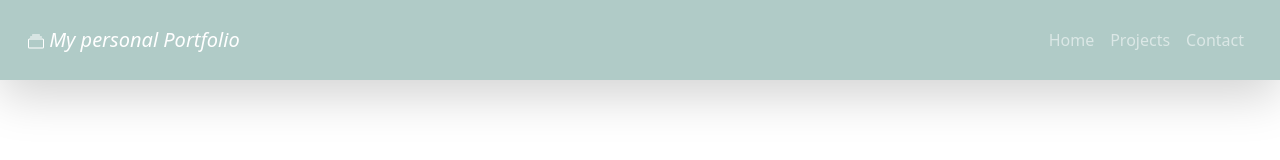
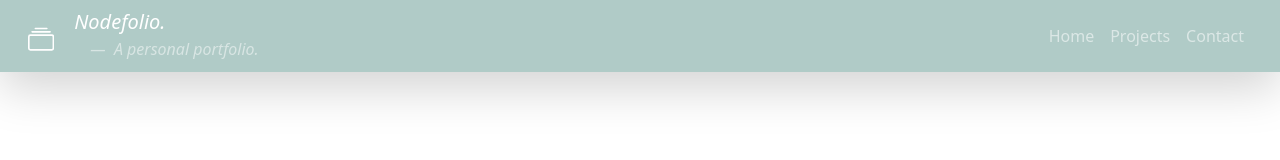
Before and after one commit to CristiPV/kea-node, a website: page 8._Nodefolio/public/navbar/navbar.html in a window 1280 px wide. Drawn offline with nearby package versions, Linux system fonts and the light colour scheme.

Commit message:
Nodefolio: update navbar text and styling

```diff
--- a/8._Nodefolio/public/navbar/navbar.css
+++ b/8._Nodefolio/public/navbar/navbar.css
@@ -1,4 +1,10 @@
 .navbar {
-    height: 10vh;
+    height: 9vh;
+    max-height: 9vh;
     background: rgba(157, 190, 185, 0.8);
 }
+
+.navbar .logo {
+    display: flex;
+    align-items: center;
+}
--- a/8._Nodefolio/public/navbar/navbar.html
+++ b/8._Nodefolio/public/navbar/navbar.html
@@ -4,26 +4,33 @@
     <meta charset="UTF-8">
     <meta http-equiv="X-UA-Compatible" content="IE=edge">
     <meta name="viewport" content="width=device-width, initial-scale=1.0">
-    <title>Document</title>
+    <title>Nodefolio</title>
 
+    <link rel="icon" href="/images/icon.png">
+
+    <link rel="stylesheet" href="/app.css">
     <link rel="stylesheet" href="/navbar/navbar.css">
-    <link rel="stylesheet" href="/frontpage/frontpage.css">
-    <link rel="stylesheet" href="/projects/projects.css">
     <link rel="stylesheet" href="/footer/footer.css">
 
     <!-- Bootstrap Stylesheet -->
     <link href="https://cdn.jsdelivr.net/npm/bootstrap@5.0.0-beta2/dist/css/bootstrap.min.css" rel="stylesheet" integrity="sha384-BmbxuPwQa2lc/FVzBcNJ7UAyJxM6wuqIj61tLrc4wSX0szH/Ev+nYRRuWlolflfl" crossorigin="anonymous">
 
 </head>
-<body class="d-flex flex-column" style="min-height: 100vh;">
+<body class="body d-flex flex-column">
 
     <nav class="navbar navbar-expand-lg navbar-dark sticky-top shadow-lg p-3">
-        <div class="container-fluid">
-            <a class="navbar-brand fw-light fst-italic" href="/home">
-                <svg xmlns="http://www.w3.org/2000/svg" width="16" height="16" fill="currentColor" class="bi bi-collection" viewBox="0 0 16 16">
+        <div class="container-fluid justify-content-start">
+            <a class="logo navbar-brand fw-light fst-italic mt-2" href="/home">
+                <svg xmlns="http://www.w3.org/2000/svg" width="32" height="32" fill="currentColor" class="bi bi-collection" viewBox="0 0 16 16">
                     <path d="M2.5 3.5a.5.5 0 0 1 0-1h11a.5.5 0 0 1 0 1h-11zm2-2a.5.5 0 0 1 0-1h7a.5.5 0 0 1 0 1h-7zM0 13a1.5 1.5 0 0 0 1.5 1.5h13A1.5 1.5 0 0 0 16 13V6a1.5 1.5 0 0 0-1.5-1.5h-13A1.5 1.5 0 0 0 0 6v7zm1.5.5A.5.5 0 0 1 1 13V6a.5.5 0 0 1 .5-.5h13a.5.5 0 0 1 .5.5v7a.5.5 0 0 1-.5.5h-13z"/>
                 </svg>
-              My personal Portfolio
+                <div class="container-fluid mt-1 mx-2 fs-5">
+                    <p>Nodefolio.</p>
+                    <p class="blockquote-footer text-white-50 ms-3 fs-6">
+                        A personal portfolio.
+                    </p>
+                </div>
+
             </a>
         </div>
         <div class="container-fluid justify-content-end">
```
